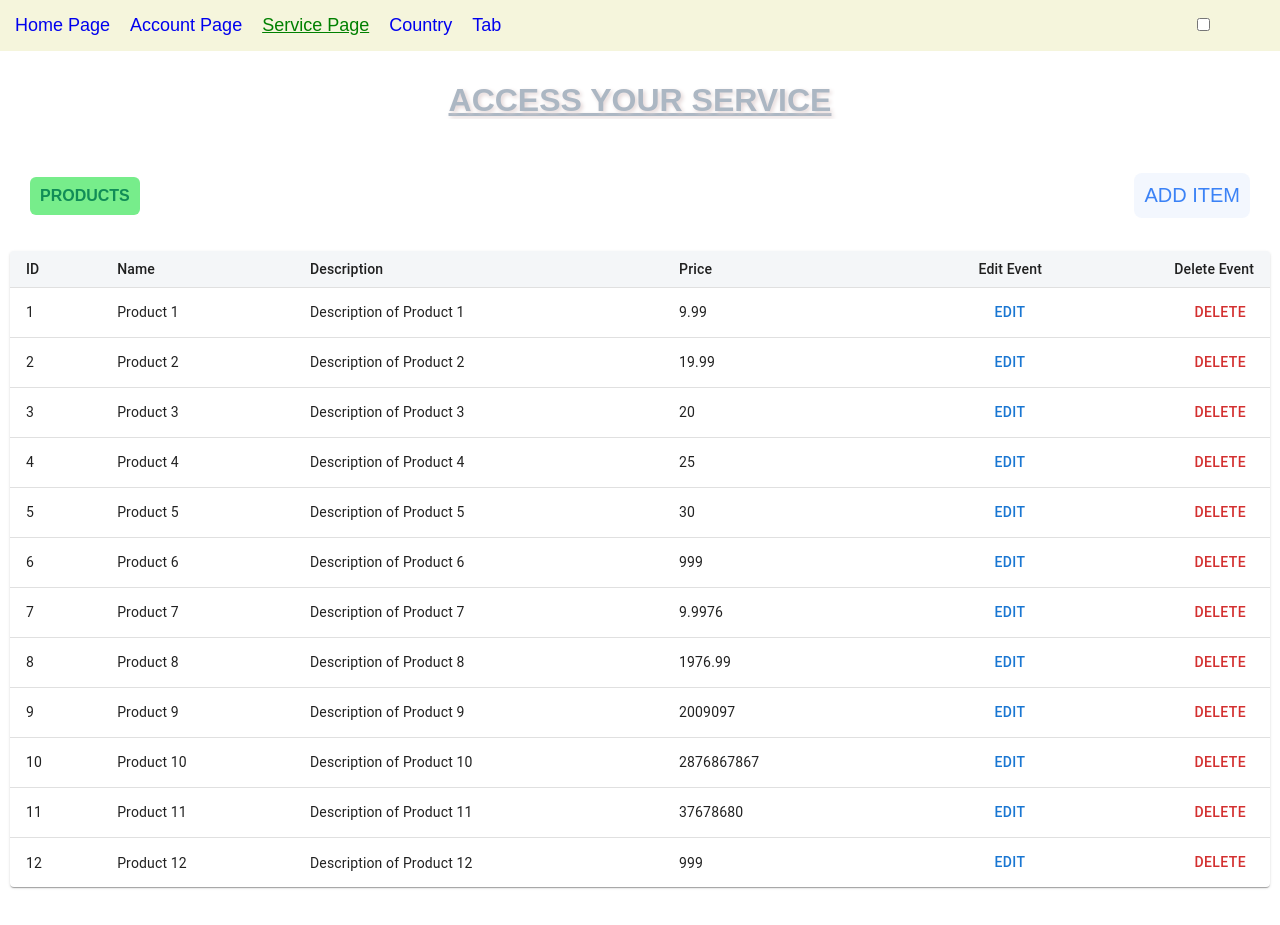
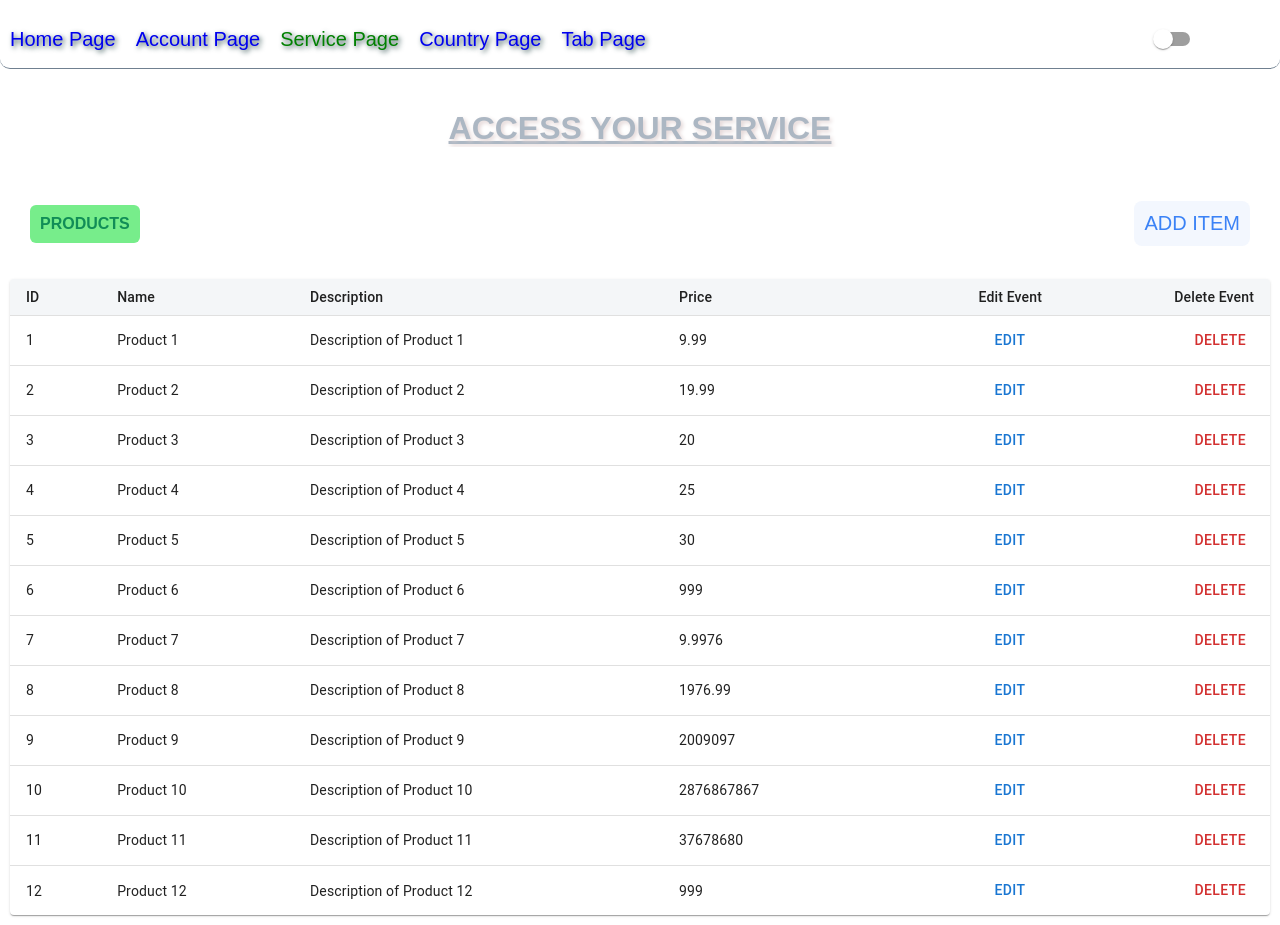
Before and after one commit to Chandan9898Kumar/Dark-Theme, a React (Create React App) app: page /service in a window 1280 px wide. Before the commit the page ends 897 px from the top, so only its background shows below. Built offline with nearby package versions, Linux system fonts and the light colour scheme.

Commit message:
chore: integrated transition in service page

```diff
--- a/src/App.css
+++ b/src/App.css
@@ -24,10 +24,15 @@ body {
   justify-content: flex-start;
   align-items: center;
   flex-wrap: wrap;
-  background-color: beige;
-  padding: 15px 15px;
+  padding: 10px 10px;
   font-size: 18px;
   font-weight: 500;
+  border-bottom: 1px solid slategrey;
+  border-radius: 10px;
+  margin: 10px auto;
+  font-size: 20px;
+  font-weight: 500;
+  text-shadow: 2px 2px 5px darkslategrey;
 }
 
 .Nav-Links {
@@ -42,7 +47,6 @@ body {
 
 .active {
   color: green;
-  text-decoration: underline;
 }
 
 .In-Active {
--- a/src/NavBar/NavLink.js
+++ b/src/NavBar/NavLink.js
@@ -2,6 +2,8 @@ import React from 'react';
 import { NavLink } from 'react-router-dom';
 import '../App.css';
 import { useThemeContext } from '../ContextApi/ThemeManager';
+import Switch from '@mui/material/Switch';
+
 const NavLinks = () => {
   const { isThemeDark, toggleTheme } = useThemeContext();
 
@@ -11,21 +13,21 @@ const NavLinks = () => {
         <NavLink
           to="/"
           className={({ isActive, isPending }) => (isPending ? 'pending' : isActive ? 'active' : 'In-Active')}
-
+          style={{textDecoration:'none'}}
         >
           Home Page
         </NavLink>
         <NavLink
           to="/account"
           className={({ isActive, isPending }) => (isPending ? 'pending' : isActive ? 'active' : 'In-Active')}
-
+          style={{textDecoration:'none'}}
         >
           Account Page
         </NavLink>
         <NavLink
           to="/service"
           className={({ isActive, isPending }) => (isPending ? 'pending' : isActive ? 'active' : 'In-Active')}
-
+          style={{textDecoration:'none'}}
         >
           Service Page
         </NavLink>
@@ -33,22 +35,23 @@ const NavLinks = () => {
         <NavLink
           to="/country"
           className={({ isActive, isPending }) => (isPending ? 'pending' : isActive ? 'active' : 'In-Active')}
-
+          style={{textDecoration:'none'}}
         >
-          Country
+          Country Page
         </NavLink>
 
         <NavLink
           to="/tab"
           className={({ isActive, isPending }) => (isPending ? 'pending' : isActive ? 'active' : 'In-Active')}
-
+          style={{textDecoration:'none'}}
         >
-          Tab
+          Tab Page
         </NavLink>
       </div>
-      <div className="Input-Checkbox">
+      <Switch checked={isThemeDark} onChange={toggleTheme} inputProps={{ 'aria-label': 'controlled' }} />
+      {/* <div className="Input-Checkbox">
         <input type="checkbox" checked={isThemeDark} onChange={toggleTheme} />
-      </div>
+      </div> */}
     </div>
   );
 };
--- a/src/Pages/Services.js
+++ b/src/Pages/Services.js
@@ -1,6 +1,7 @@
 import React, { memo, useState, useCallback } from 'react';
 import './pages.css';
 import AddEditModal from '../Components/AddEditModal';
+import { flushSync } from 'react-dom';
 import Box from '@mui/material/Box';
 import Button from '@mui/material/Button';
 import Snackbar from '@mui/material/Snackbar';
@@ -77,8 +78,17 @@ const ServicePage = () => {
   }, []);
 
   const handleDelete = (event = {}, item, index) => {
-    setData(data.filter((removeItem) => removeItem.id !== item.id));
-    setOpen(true);
+    if (document.startViewTransition) {
+      document.startViewTransition(() => {
+        flushSync(() => {
+          setData(data.filter((removeItem) => removeItem.id !== item.id));
+          setOpen(true);
+        });
+      });
+    } else {
+      setData(data.filter((removeItem) => removeItem.id !== item.id));
+      setOpen(true);
+    }
   };
 
   return (
```
